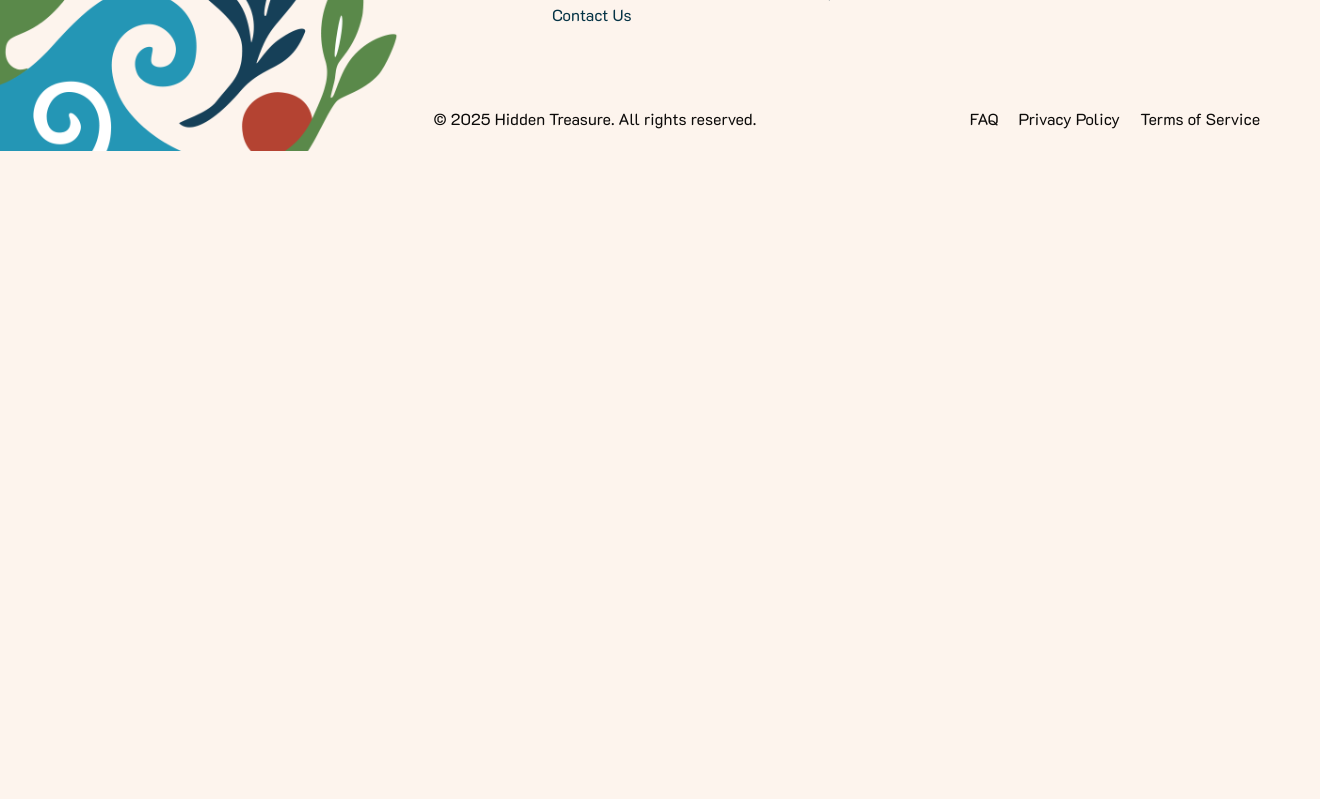
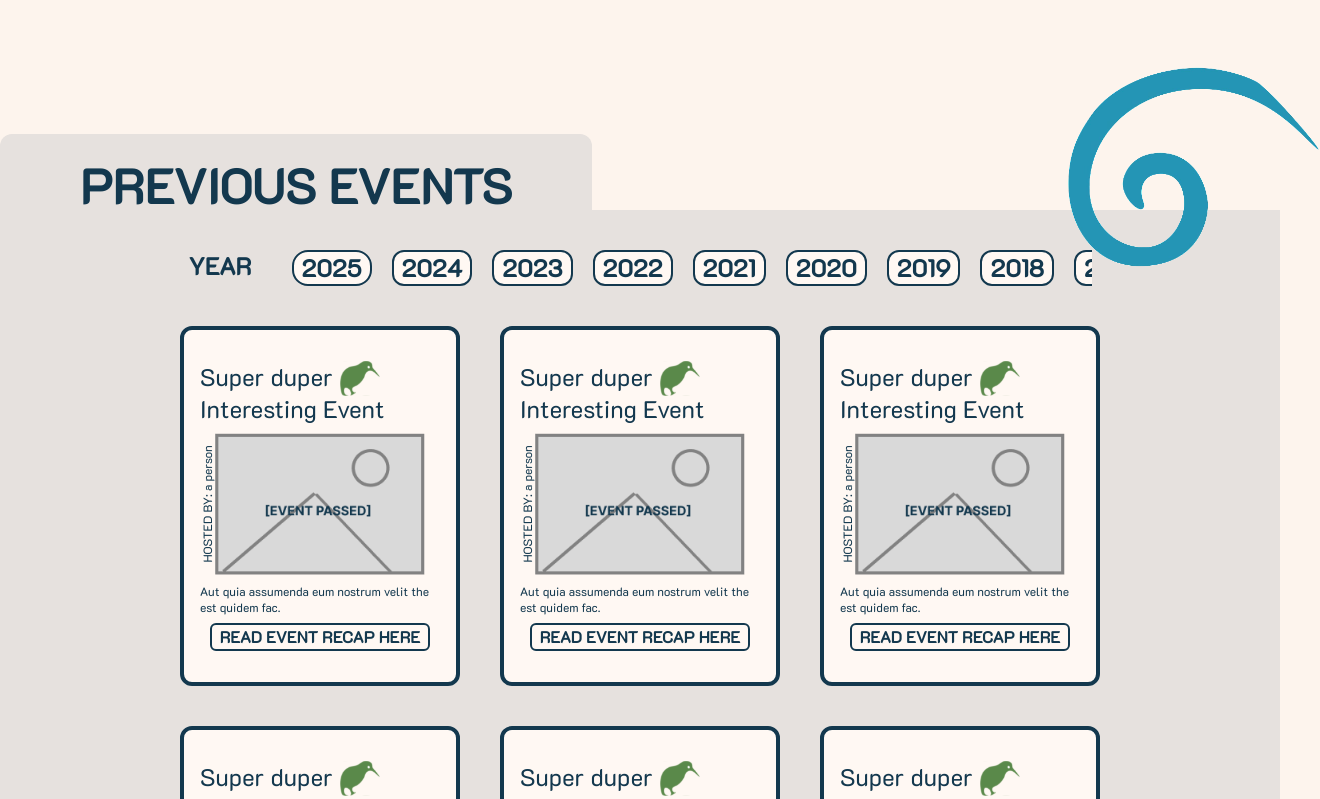
Before and after one commit to UoaWDCC/hidtreas, a Next.js app: page /events in a window 1280 px wide. Shown: the part 640-1439 px from the top of the page, 1320 px wide, since content can reach past the window. Before the commit the page ends 800 px from the top, so only its background shows below. Built offline with nearby package versions, Linux system fonts and the light colour scheme.

Commit message:
added/changes: finished creating the rough format of the page

```diff
--- a/src/app/(frontend)/events/page.tsx
+++ b/src/app/(frontend)/events/page.tsx
@@ -1,14 +1,31 @@
-import EventsCard from '@/components/events/EventsCard'
 import Header from '@/components/common/Header'
 import Footer from '@/components/common/Footer'
+import YearFilter from '@/components/events/YearFilter'
+import PastEvents from '@/components/events/PastEventsGrid'
+import Image from 'next/image'
+import BlueKoru from '@/assets/blue_koru.png'
+import HeroSection from '@/components/home/HeroSection'
+
 export default async function EventsPage() {
   return (
     <div>
       <Header />
-      <div className="grid grid-cols-3 place-items-center bg-[#E6E1DE]">
-        <EventsCard />
-        <EventsCard />
-        <EventsCard />
+      <HeroSection />
+      <div className="relative py-50">
+        <Image
+          src={BlueKoru}
+          alt="Blue Koru decoration"
+          width={256}
+          className="absolute -right-10 top-20 rotate-180
+          "
+        />
+        <h3 className="bg-[#E6E1DE] inline text-5xl px-20 py-5 border-none rounded-t-xl font-bold">
+          PREVIOUS EVENTS
+        </h3>
+        <div className="bg-[#E6E1DE] flex flex-col items-center gap-y-10 py-10">
+          <YearFilter />
+          <PastEvents />
+        </div>
       </div>
       <Footer />
     </div>
--- a/src/app/(frontend)/global.css
+++ b/src/app/(frontend)/global.css
@@ -1,4 +1,14 @@
 @import 'tailwindcss';
+
+@layer utilities {
+  .no-scrollbar::-webkit-scrollbar {
+    display: none;
+  }
+  .no-scrollbar {
+    -ms-overflow-style: none;
+    scrollbar-width: none;
+  }
+}
 
 :root {
   --font-default: var(--font-k2d);
--- a/src/components/events/EventsCard.tsx
+++ b/src/components/events/EventsCard.tsx
@@ -3,7 +3,7 @@ import EventPic from '@/assets/event-pic.png'
 import KiwiBird from '@/assets/kiwiBird.svg'
 export default function EventsCard() {
   return (
-    <div className="flex flex-col justify-center items-center w-70 h-90 border-4 border-black rounded-xl gap-y-2 px-4 bg-[#FFF8F3]">
+    <div className="flex flex-col justify-center items-center w-70 h-90 border-4 border-[#13384E] rounded-xl gap-y-2 px-4 bg-[#FFF8F3]">
       <div className="relative flex justify-center items-center">
         <h3 className="text-2xl">Super duper Interesting Event</h3>
         <Image src={KiwiBird} alt="kiwi-bird" width={40} className="absolute top-0 left-35" />
@@ -17,7 +17,9 @@ export default function EventsCard() {
           </p>
         </div>
         <p className="text-xs">Aut quia assumenda eum nostrum velit the est quidem fac. </p>
-        <button className="font-bold border-2 rounded-md gap px-2">READ EVENT RECAP HERE</button>
+        <button className="font-bold border-2 rounded-md gap px-2 cursor-pointer">
+          READ EVENT RECAP HERE
+        </button>
       </div>
     </div>
   )
--- /dev/null
+++ b/src/components/events/PastEventsGrid.tsx
@@ -0,0 +1,14 @@
+import EventsCard from './EventsCard'
+
+export default function PastEvents() {
+  return (
+    <div className="grid grid-cols-3 gap-10 w-fit">
+      <EventsCard />
+      <EventsCard />
+      <EventsCard />
+      <EventsCard />
+      <EventsCard />
+      <EventsCard />
+    </div>
+  )
+}
--- /dev/null
+++ b/src/components/events/YearFilter.tsx
@@ -0,0 +1,36 @@
+export default function YearFilter() {
+  return (
+    <div className="flex flex-row gap-10">
+      <p className="font-bold text-2xl">YEAR</p>
+      <div className="flex flex-row overflow-x-auto w-200 no-scrollbar gap-5">
+        <button className="font-bold text-2xl text-[#13384E] border-2 rounded-2xl gap px-2 cursor-pointer bg-[#FFF8F3] border-[#13384E]">
+          2025
+        </button>
+        <button className="font-bold text-2xl text-[#13384E] border-2 rounded-xl gap px-2 cursor-pointer bg-[#FFF8F3] border-[#13384E]">
+          2024
+        </button>
+        <button className="font-bold text-2xl text-[#13384E] border-2 rounded-xl gap px-2 cursor-pointer bg-[#FFF8F3] border-[#13384E]">
+          2023
+        </button>
+        <button className="font-bold text-2xl text-[#13384E] border-2 rounded-xl gap px-2 cursor-pointer bg-[#FFF8F3] border-[#13384E]">
+          2022
+        </button>
+        <button className="font-bold text-2xl text-[#13384E] border-2 rounded-xl gap px-2 cursor-pointer bg-[#FFF8F3] border-[#13384E]">
+          2021
+        </button>
+        <button className="font-bold text-2xl text-[#13384E] border-2 rounded-xl gap px-2 cursor-pointer bg-[#FFF8F3] border-[#13384E]">
+          2020
+        </button>
+        <button className="font-bold text-2xl text-[#13384E] border-2 rounded-xl gap px-2 cursor-pointer bg-[#FFF8F3] border-[#13384E]">
+          2019
+        </button>
+        <button className="font-bold text-2xl text-[#13384E] border-2 rounded-xl gap px-2 cursor-pointer bg-[#FFF8F3] border-[#13384E]">
+          2018
+        </button>
+        <button className="font-bold text-2xl text-[#13384E] border-2 rounded-xl gap px-2 cursor-pointer bg-[#FFF8F3] border-[#13384E]">
+          2017
+        </button>
+      </div>
+    </div>
+  )
+}
```
